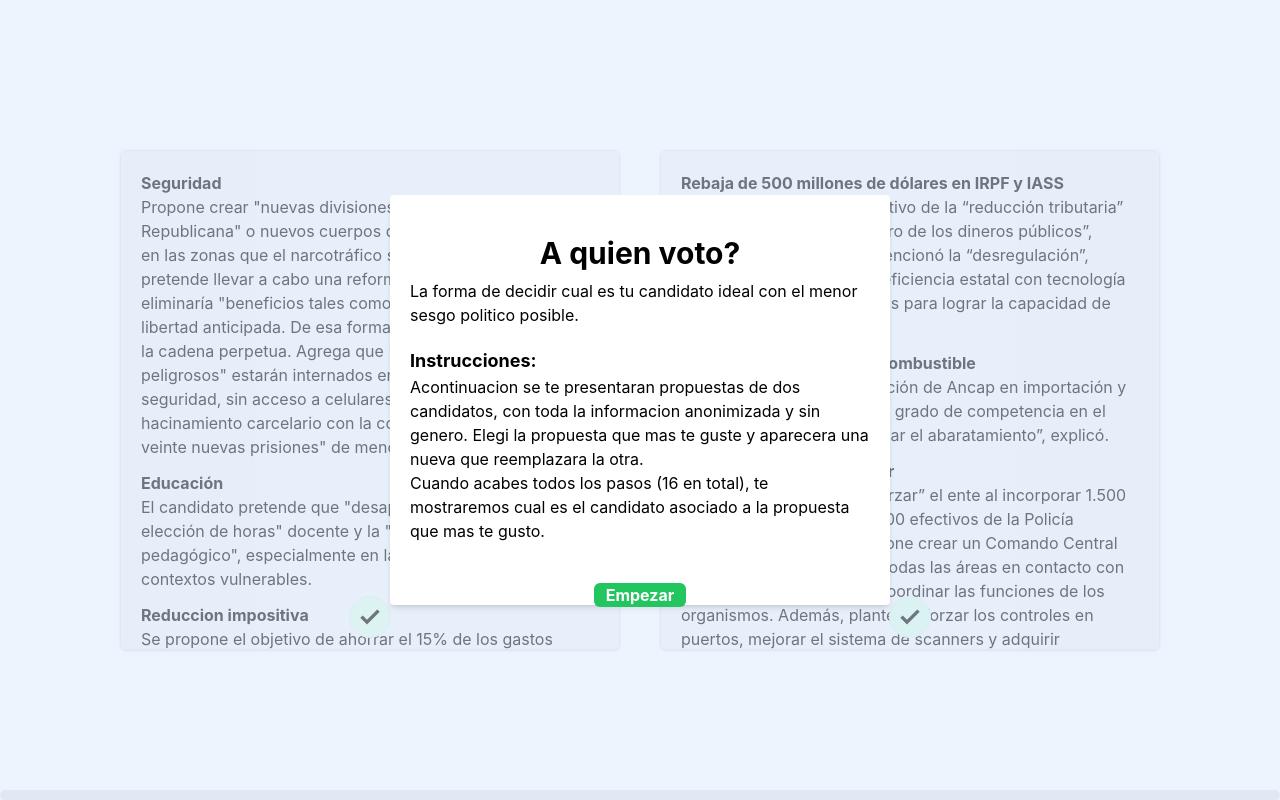
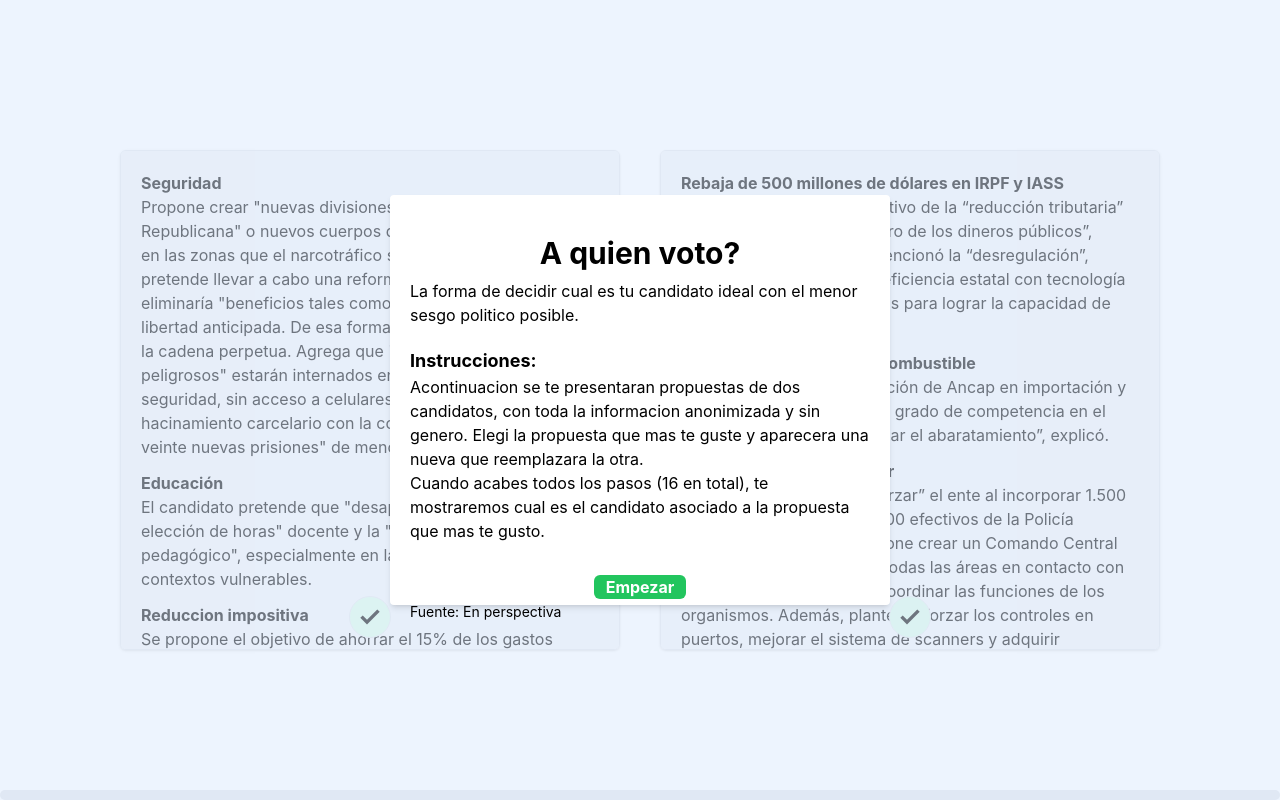
Before and after one commit to GiselleMilano/aquienvoto, a React (Create React App) app: page / in a window 1280 px wide. Built offline with nearby package versions, Linux system fonts and the light colour scheme.

Commit message:
feature: Source added

```diff
--- a/src/App.tsx
+++ b/src/App.tsx
@@ -106,11 +106,17 @@ function App() {
             <div className="w-full text-center">
               <button
                 onClick={closeStartModal}
-                className="bg-green-500 hover:bg-green-700 transition-colors text-white font-bold px-3 rounded-md mt-10 mx-auto"
+                className="bg-green-500 hover:bg-green-700 transition-colors text-white font-bold px-3 rounded-md mt-8 mx-auto"
               >
                 Empezar
               </button>
             </div>
+            <span className="text-sm">
+              Fuente:{" "}
+              <a href="https://enperspectiva.uy/especial-elecciones-internas/">
+                En perspectiva
+              </a>
+            </span>
           </div>
         </div>
       )}
```
